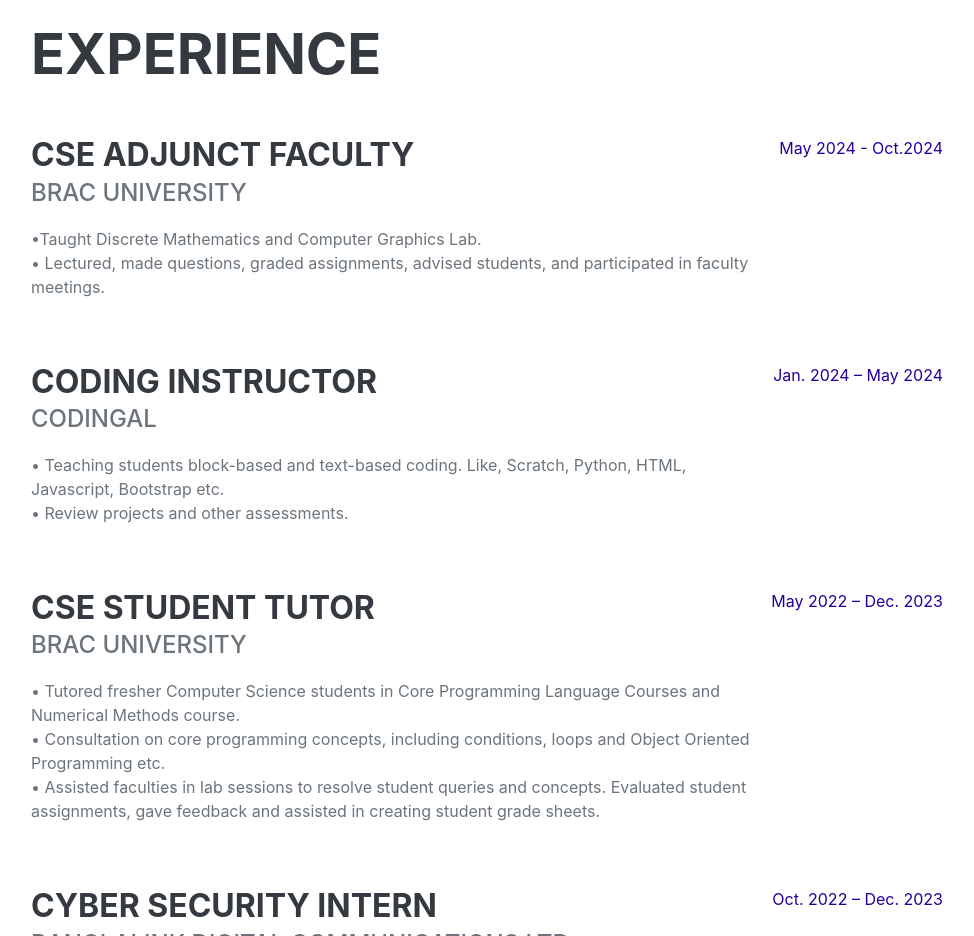
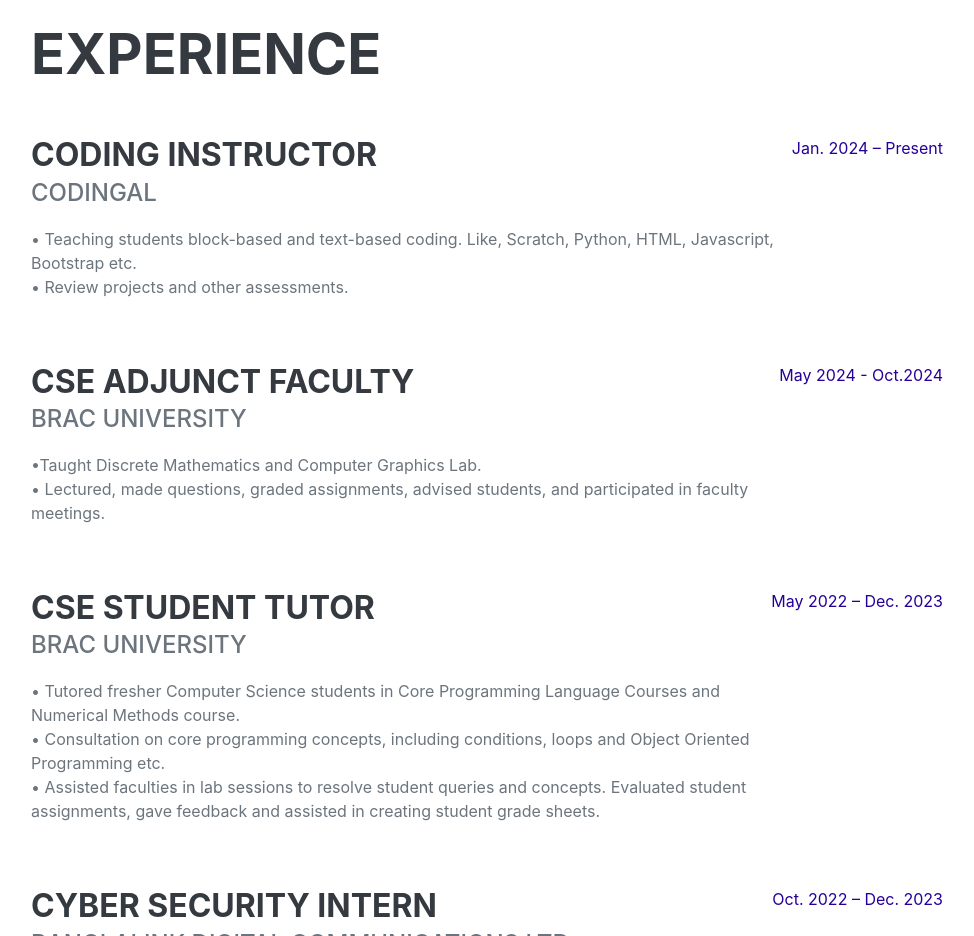
Before and after one commit to ShouriSaha/ShouriSaha.github.io, a plain HTML site: page index.html in a window 1280 px wide. Shown: the part 860-1796 px from the top of the page, without its empty margins (289-1263 px from the left). Drawn offline with nearby package versions, Linux system fonts and the light colour scheme; a web font is replaced by a local one.

Commit message:
Update index.html

```diff
--- a/index.html
+++ b/index.html
@@ -66,6 +66,15 @@
                     <h2 class="mb-5">Experience</h2>
                     <div class="d-flex flex-column flex-md-row justify-content-between mb-5">
                         <div class="flex-grow-1">
+                            <h3 class="mb-0">Coding Instructor</h3>
+                            <div class="subheading mb-3">Codingal</div>
+                            <p>• Teaching students block-based and text-based coding. Like, Scratch, Python, HTML, Javascript, Bootstrap etc.</br>
+                                • Review projects and other assessments.</p>
+                        </div>
+                        <div class="flex-shrink-0"><span class="text-primary">Jan. 2024 – Present </span></div>
+                    </div>
+                    <div class="d-flex flex-column flex-md-row justify-content-between mb-5">
+                        <div class="flex-grow-1">
                             <h3 class="mb-0">CSE Adjunct Faculty</h3>
                             <div class="subheading mb-3">BRAC University</div>
                             <p>•Taught Discrete Mathematics and Computer Graphics Lab.</br>
@@ -73,15 +82,7 @@
                         </div>
                         <div class="flex-shrink-0"><span class="text-primary">May 2024 - Oct.2024</span></div>
                     </div>
-                    <div class="d-flex flex-column flex-md-row justify-content-between mb-5">
-                        <div class="flex-grow-1">
-                            <h3 class="mb-0">Coding Instructor</h3>
-                            <div class="subheading mb-3">Codingal</div>
-                            <p>• Teaching students block-based and text-based coding. Like, Scratch, Python, HTML, Javascript, Bootstrap etc.</br>
-                                • Review projects and other assessments.</p>
-                        </div>
-                        <div class="flex-shrink-0"><span class="text-primary">Jan. 2024 – May 2024</span></div>
-                    </div>
+
                     <div class="d-flex flex-column flex-md-row justify-content-between mb-5">
                         <div class="flex-grow-1">
                             <h3 class="mb-0">CSE Student Tutor</h3>
```
